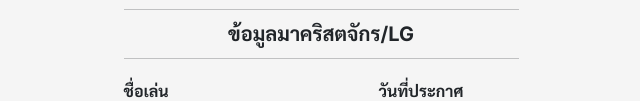
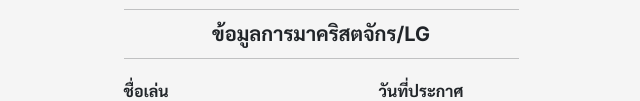
Before and after one commit to himchiangmai/HIM-PP-Evangelism, a plain HTML site: page invite.html in a window 1280 px wide. Shown: the part 181-282 px from the top of the page, without its empty margins (319-959 px from the left). Drawn offline with nearby package versions, Linux system fonts and the light colour scheme; a script that the page names is missing.

Commit message:
Update invite.html

```diff
--- a/invite.html
+++ b/invite.html
@@ -43,7 +43,7 @@
                 <a href="hi5.html" class="btn btn-outline-primary btn-sm w-100">Hi5</a>
             </div>
             <hr />
-            <h2 class="h5 m-0 fw-bold">ข้อมูลมาคริสตจักร/LG</h2>
+            <h2 class="h5 m-0 fw-bold">ข้อมูลการมาคริสตจักร/LG</h2>
             <hr />
 
             <div class="row">
```
